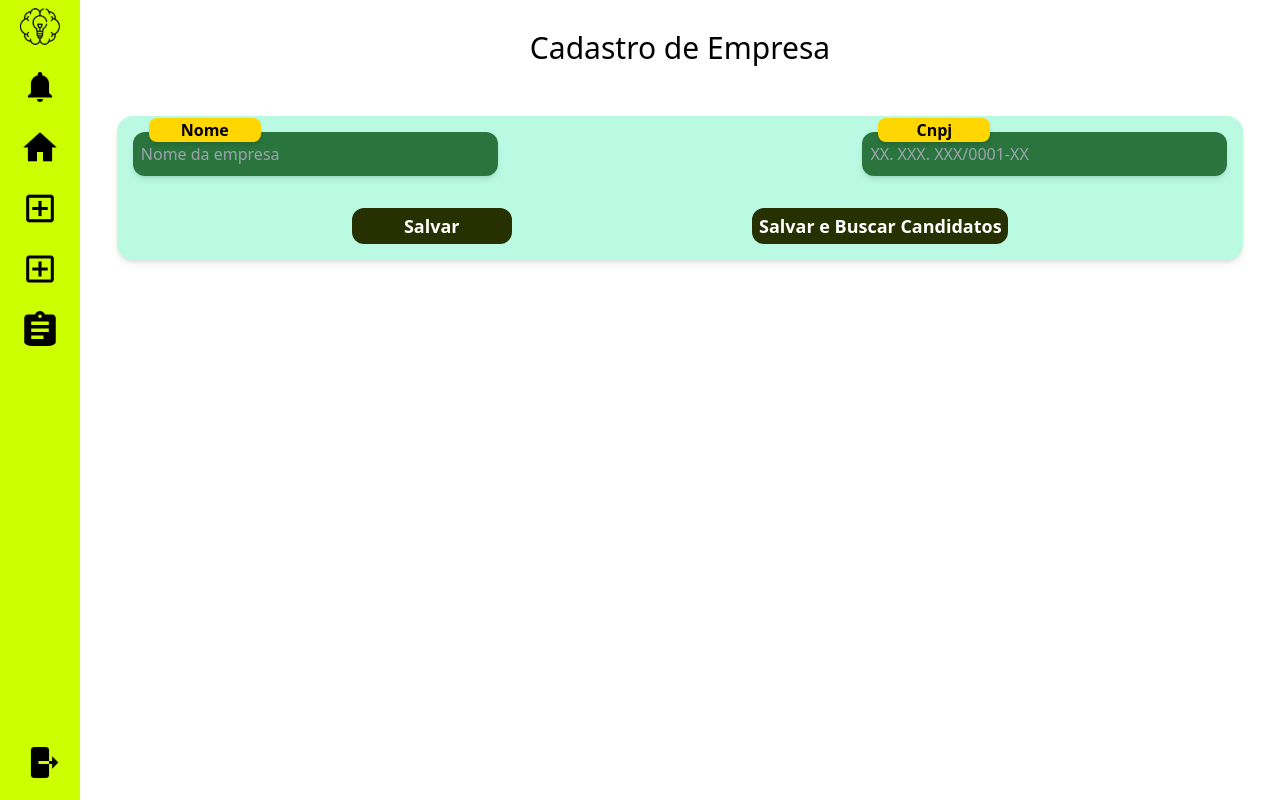
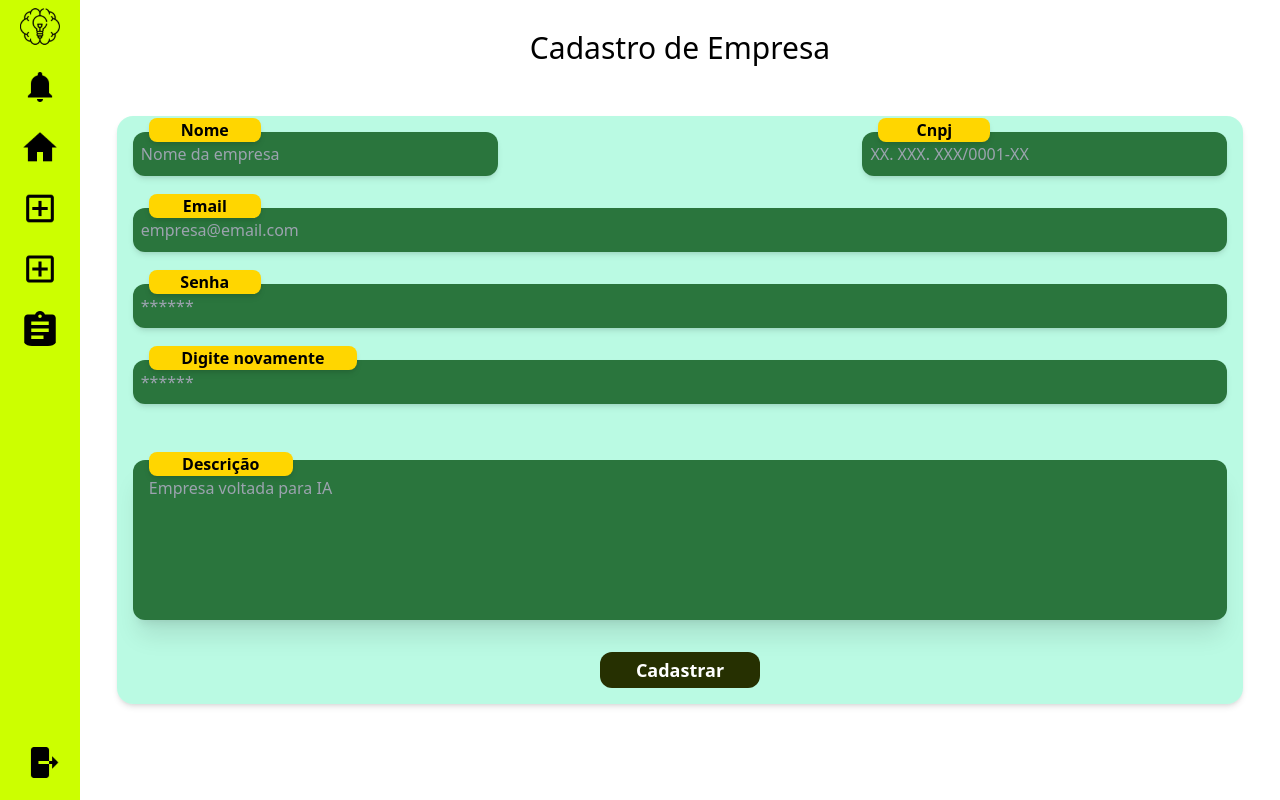
Before and after one commit to Inodevs-6/Inodevs-front-vue, a Vue app: page /Cadastro_Empresa in a window 1280 px wide. Built offline with nearby package versions, Linux system fonts and the light colour scheme.

Commit message:
Adding text fields and aligning

```diff
--- a/src/views/Cadastro_Empresa.vue
+++ b/src/views/Cadastro_Empresa.vue
@@ -6,10 +6,11 @@ import api from '../services/api'
 import ia from '../services/ia'
 import { ref } from 'vue'
 const name = ref('')
-const level = ref('')
-const conhecimentos = ref('')
-const habilidades = ref('')
-const atitudes = ref('')
+const cnpj = ref('')
+const email = ref('')
+const senha = ref('')
+const senhaNovamente = ref('')
+const descricao = ref('')
 const erro = ref('')
 const isDisabled = ref(true)
 const isDone = ref(false)
@@ -18,200 +19,35 @@ const playMatch = ref(true)
 const loadingC = ref(false)
 const loadingH = ref(false)
 const loadingA = ref(false)
-const matching = ref(false)
-const scrapping = ref(false)
+
 const valid = ref(false)
-const comentario = ref('')
+
 const id = ref(0)
 const save = ref(false)
 
-async function salvar() {
+const salvar = () => {
+  erro.value = '';
+
+  if (!name.value || !cnpj.value || !email.value || senha.value || senhaNovamente.value ) {
+    valid.value = true;
+    return;
+  }
+
   erro.value = ''
   try {
     const empresaId = 1
     api.patch('/editar/' + empresaId + '/' + id.value, {
-      conhecimentos: conhecimentos.value,
-      habilidades: habilidades.value,
-      atitudes: atitudes.value
+      nome: name.value,
+      cnpj: cnpj.value,
+      email: email.value,
+      senha: senha.value,
+      senhaNovamente: senhaNovamente.value
     })
     save.value = true
   } catch (error) {
     erro.value = (error as Error).message
   }
-}
-
-async function aprimorar(campo: String) {
-  erro.value = ''
-
-  if (campo == 'Conhecimentos') {
-    loadingC.value = true
-  }
-  if (campo == 'Habilidades') {
-    loadingH.value = true
-  }
-  if (campo == 'Atitudes') {
-    loadingA.value = true
-  }
-  if (campo == 'Geral') {
-    loadingC.value = true
-    loadingH.value = true
-    loadingA.value = true
-  }
-
-  try {
-    let cha = ''
-
-    if (campo == 'Geral') {
-      cha += '{"descricao": '
-    }
-    if (campo == 'Conhecimentos' || campo == 'Geral') {
-      cha += '{"Conhecimentos": ['
-      conhecimentos.value.trim().split('\n').forEach((palavra, index) => {
-        if (index != 0) {
-          cha += ', "' + palavra + '"'
-        } else {
-          cha += '"' + palavra + '"'
-        }
-      })
-      cha += ']}'
-    }
-    if (campo == 'Geral') {
-      cha += ', '
-    }
-    if (campo == 'Habilidades' || campo == 'Geral') {
-      cha += '{"Habilidades": ['
-      habilidades.value.trim().split('\n').forEach((palavra, index) => {
-        if (index != 0) {
-          cha += ', "' + palavra + '"'
-        } else {
-          cha += '"' + palavra + '"'
-        }
-      })
-      cha += ']}'
-    }
-    if (campo == 'Geral') {
-      cha += ', '
-    }
-    if (campo == 'Atitudes' || campo == 'Geral') {
-      cha += '{"Atitudes": ['
-      atitudes.value.trim().split('\n').forEach((palavra, index) => {
-        if (index != 0) {
-          cha += ', "' + palavra + '"'
-        } else {
-          cha += '"' + palavra + '"'
-        }
-      })
-      cha += ']}'
-    }
-    if (campo == 'Geral') {
-      cha += '}'
-    }
-
-    console.log(cha)
-
-    const response = await ia.post('/upgrade', {
-      cargo: name.value,
-      nivel: level.value,
-      cha: cha,
-      campo: campo,
-      comentario: comentario.value
-    })
-
-    if (campo == 'Conhecimentos') {
-      conhecimentos.value = ''
-      response.data.Conhecimentos.forEach((palavra: string) => {
-        conhecimentos.value += palavra + '\n'
-      })
-    }
-    if (campo == 'Habilidades') {
-      habilidades.value = ''
-      response.data.Habilidades.forEach((palavra: string) => {
-        habilidades.value += palavra + '\n'
-      })
-    }
-    if (campo == 'Atitudes') {
-      atitudes.value = ''
-      response.data.Atitudes.forEach((palavra: string) => {
-        atitudes.value += palavra + '\n'
-      })
-    }
-    if (campo == 'Geral') {
-      conhecimentos.value = ''
-      response.data.descricao.Conhecimentos.forEach((palavra: string) => {
-        conhecimentos.value += palavra + '\n'
-      })
-      habilidades.value = ''
-      response.data.descricao.Habilidades.forEach((palavra: string) => {
-        habilidades.value += palavra + '\n'
-      })
-      atitudes.value = ''
-      response.data.descricao.Atitudes.forEach((palavra: string) => {
-        atitudes.value += palavra + '\n'
-      })
-    }
-  } catch (error) {
-    erro.value = (error as Error).message
-  }
-  loadingC.value = false
-  loadingH.value = false
-  loadingA.value = false
-}
-
-async function match() {
-  try {
-    played()
-    scrapping.value = true
-    matching.value = false
-    salvar()
-    await ia.post('/scrap')
-    scrapping.value = false
-    await ia.post('/match', {
-      cargo: name.value.replace(' ', ''),
-      nivel: level.value.replace(' ', '')
-    })
-    matching.value = true
-    played()
-  } catch (err) {
-    erro.value = (err as Error).message
-  }
-}
-
-async function getResponseChatgpt() {
-  loadingC.value = true
-  loadingH.value = true
-  loadingA.value = true
-  valid.value = false
-  try {
-    if (name.value != '' && level.value != '') {
-      played()
-      const response = (
-        await ia.post('/chat', {
-          cargo: name.value.replace(' ', ''),
-          nivel: level.value.replace(' ', '')
-        })
-      ).data
-      id.value = response.id
-      for (let i = 0; i < response.descricao.Conhecimentos.length; i++) {
-        conhecimentos.value += response.descricao.Conhecimentos[i] + '\n'
-      }
-      for (let i = 0; i < response.descricao.Habilidades.length; i++) {
-        habilidades.value += response.descricao.Habilidades[i] + '\n'
-      }
-      for (let i = 0; i < response.descricao.Atitudes.length; i++) {
-        atitudes.value += response.descricao.Atitudes[i] + '\n'
-      }
-      habilitarInput()
-      playMatch.value = true
-    } else {
-      valid.value = true
-    }
-  } catch (err) {
-    erro.value = (err as Error).message
-  }
-  loadingC.value = false
-  loadingH.value = false
-  loadingA.value = false
-}
+};
 
 const habilitarInput = () => {
   isDisabled.value = !isDisabled.value
@@ -259,96 +95,70 @@ const played = () => {
               Cnpj
             </span>
             <input
-              v-model="level"
-              id="level"
+              v-model="cnpj"
+              id="cnpj"
               placeholder="XX. XXX. XXX/0001-XX"
               class="bg-[#2A753D] w-full h-11 p-2 pt-2 shadow-md outline-none rounded-xl text-[#FFF] relative z-0"
               :disabled="!isDisabled"
             />
           </div>
+
+        </div>
+        <div class="xl:w-full w-full flex flex-col relative">
+          <span class="bg-[#FFD600] w-[7rem] absolute bottom-[2.1rem] left-4 font-semibold shadow-md rounded-lg text-center z-10">
+            Email
+          </span>
+          <input v-model="email" id="email" placeholder="empresa@email.com" class="bg-[#2A753D] w-full h-11 p-2 pt-2 shadow-md outline-none rounded-xl text-[#FFF] relative z-0" :disabled="!isDisabled" />
+        </div>
+        <div class="xl:w-full w-full flex flex-col relative">
+          <span class="bg-[#FFD600] w-[7rem] absolute bottom-[2.1rem] left-4 font-semibold shadow-md rounded-lg text-center z-10">
+            Senha
+          </span>
+          <input v-model="senha" id="senha" placeholder="******" class="bg-[#2A753D] w-full h-11 p-2 pt-2 shadow-md outline-none rounded-xl text-[#FFF] relative z-0" :disabled="!isDisabled" />
+        </div>
+        <div class="xl:w-full w-full flex flex-col relative">
+          <span class="bg-[#FFD600] w-[13rem] absolute bottom-[2.1rem] left-4 font-semibold shadow-md rounded-lg text-center z-10">
+            Digite novamente
+          </span>
+          <input v-model="senhaNovamente" id="senhaNovamente" placeholder="******" class="bg-[#2A753D] w-full h-11 p-2 pt-2 shadow-md outline-none rounded-xl text-[#FFF] relative z-0" :disabled="!isDisabled" />
+
         </div>
 
-
-        <!-- <p v-if="loading">Carregando CHA...</p> -->
-        <!-- <div
-            v-if="Play"
-            @click="habilitarInput"
-            class="bg-[#FFD600] text-black p-[0.3rem] w-32 shadow-md rounded-xl flex justify-center">
-                <p v-if="isDisabled" class="font-bold text-base" >Aprimorar</p>
-                <p v-else class="font-bold text-base" >Voltar</p>
-            </div> -->
+        <div class="h-full flex flex-col justify-between">
+          <span
+            class="bg-[#FFD600] w-[9rem] relative top-[1rem] left-4 font-semibold shadow-md rounded-lg text-center z-10"
+          >
+            Descrição
+          </span>
+          <textarea
+            v-model="descricao"
+            id="descricao"
+            placeholder="Empresa voltada para IA"
+            :disabled="isDisabled"
+            class="h-[10rem] bg-[#2A753D] p-4 focus:outline-none flex resize-none shadow-xl justify-start rounded-xl text-white"
+          >
+          </textarea>
+        </div>
+        <p v-if="senha !== senhaNovamente" class="text-red-600">As senhas não estão iguais</p>
         <div class="w-full flex justify-center">
-          <div v-if="playMatch" class="w-[60%] flex justify-between text-[#fff]">
-            <!-- <button class="bg-[#263001] w-[15rem] rounded-xl" @click="editar" type="submit" value="Editar" >
-                <p class="text-lg font-bold p-1">
-                  Editar
-                </p>
-              </button> -->
-
-            <button
-              class="bg-[#263001] w-[10rem] rounded-xl"
-              @click="salvar"
-              type="submit"
-              value="Enviar para Busca"
-            >
-              <p class="text-lg font-bold p-1">Salvar</p>
-            </button>
-
-            <button
-              class="bg-[#263001] w-[16rem] rounded-xl"
-              @click="match"
-              type="submit"
-              value="Enviar para Busca"
-            >
-              <p class="text-lg font-bold p-1">Salvar e Buscar Candidatos</p>
+          <div v-if="playMatch" class="w-[60%] flex justify-center text-[#fff]">
+            <button class="bg-[#263001] w-[10rem] rounded-xl" @click="salvar" type="submit" value="Enviar para Busca">
+              <p class="text-lg font-bold p-1">Cadastrar</p>
             </button>
           </div>
         </div>
-        <div v-if="scrapping" class="fixed bottom-2 right-5">
-          <button
-            class="bg-[#2A753D] w-[25rem] rounded-xl border-solid border-white border-2 text-center"
-            type="submit"
-          >
-            <p class="text-[#fff] text-lg font-bold p-1">Realizando Busca de Canadidatos...</p>
-          </button>
-        </div>
-
         <div class="fixed bottom-2 right-5">
-          <div
-            v-if="matching"
-            class="bg-[#2A753D] w-[25rem] rounded-xl border-solid border-white border-2 text-center"
-            type="submit"
-          >
-            <p class="text-[#fff] text-lg font-bold p-1">Match de Candidatos Finalizado!</p>
-          </div>
-        </div>
-
-        <div class="fixed bottom-2 right-5">
-          <div
-            v-if="valid"
-            class="bg-[#cc0000] w-[25rem] rounded-xl border-solid border-white border-2 text-center"
-            type="submit"
-          >
+          <div v-if="valid" class="bg-[#cc0000] w-[25rem] rounded-xl border-solid border-white border-2 text-center" type="submit">
             <p class="text-[#fff] text-lg font-bold p-1">Preencha todos os campos!</p>
           </div>
         </div>
-
         <div class="fixed bottom-2 right-5">
-          <div
-            v-if="save"
-            class="bg-[#2A753D] w-[25rem] rounded-xl border-solid border-white border-2 text-center"
-            type="submit"
-          >
-            <p class="text-[#fff] text-lg font-bold p-1">Vaga salva com sucesso!</p>
+          <div v-if="save" class="bg-[#2A753D] w-[25rem] rounded-xl border-solid border-white border-2 text-center" type="submit">
+            <p class="text-[#fff] text-lg font-bold p-1">Empresa cadastrada com sucesso!</p>
           </div>
         </div>
-
         <div class="fixed bottom-2 right-5">
-          <div
-            v-if="erro"
-            class="bg-[#cc0000] w-[25rem] rounded-xl border-solid border-white border-2 text-center"
-            type="submit"
-          >
+          <div v-if="erro" class="bg-[#cc0000] w-[25rem] rounded-xl border-solid border-white border-2 text-center" type="submit">
             <p class="text-[#fff] text-lg font-bold p-1">{{ erro }}</p>
           </div>
         </div>
--- /dev/null
+++ b/src/views/salvar.ts
@@ -0,0 +1,17 @@
+import api from '../services/api';
+import { erro, id, name, cnpj, email, save } from './Cadastro_Empresa.vue';
+
+export async function salvar() {
+erro.value = '';
+try {
+const empresaId = 1;
+api.patch('/editar/' + empresaId + '/' + id.value, {
+nome: name.value,
+cnpj: cnpj.value,
+email: email.value,
+});
+save.value = true;
+} catch (error) {
+erro.value = (error as Error).message;
+}
+}
```
